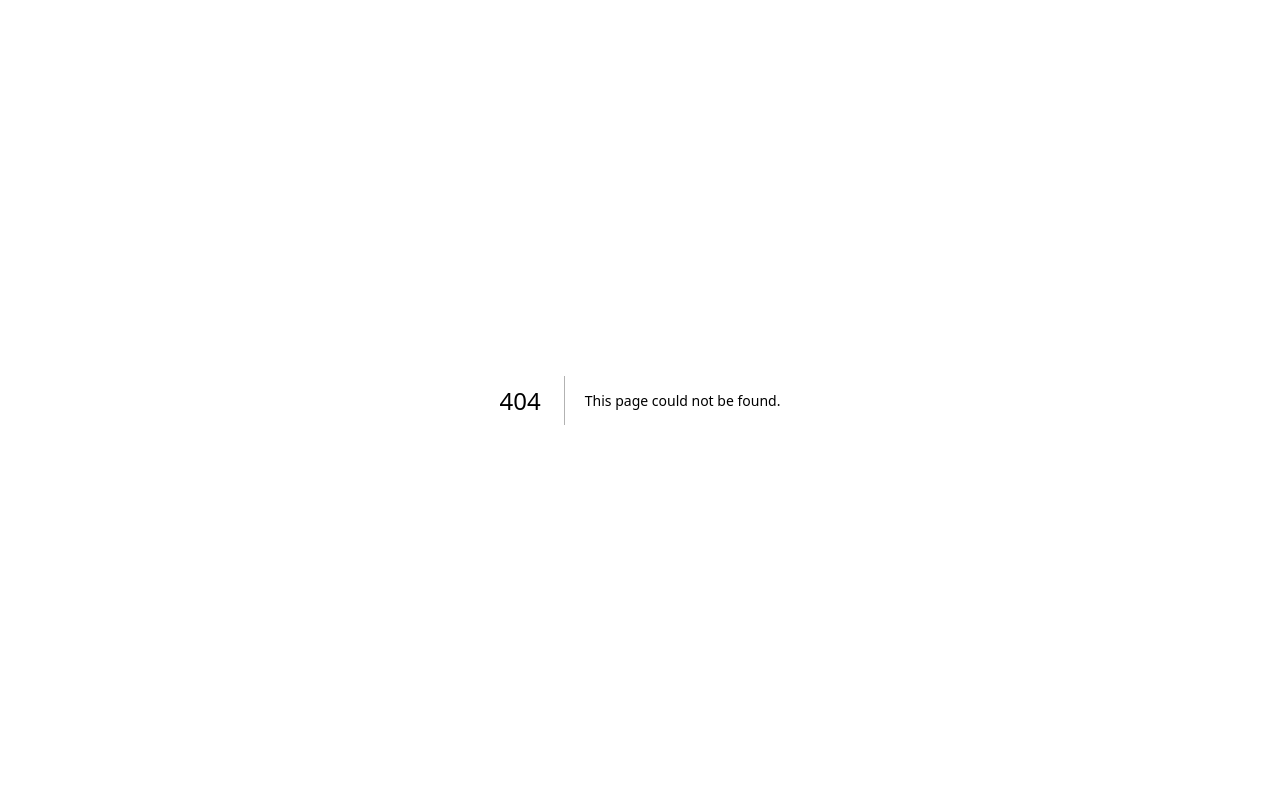
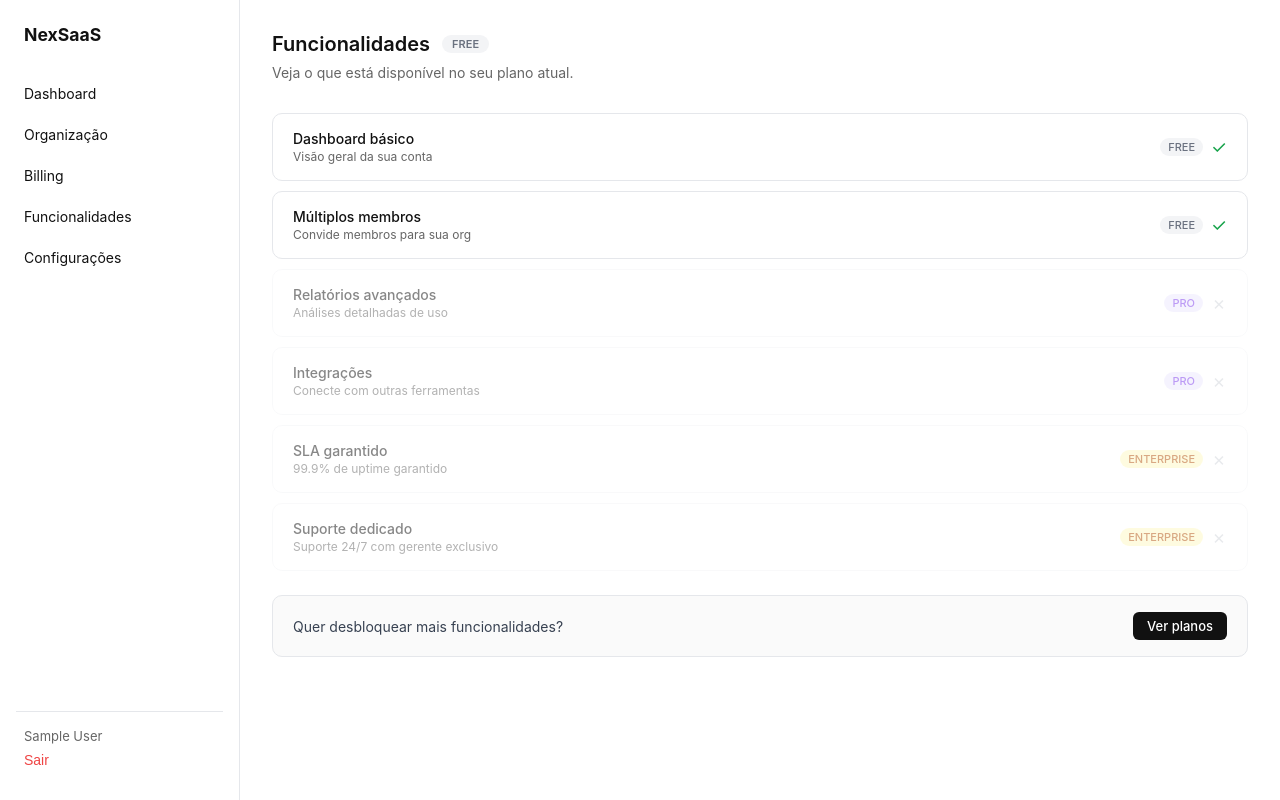
Before and after one commit to CaioImbroisi/nextsaas, a Next.js app: page /dashboard/features in a window 1280 px wide. Before the commit this address had no page. Built offline with nearby package versions, Linux system fonts and the light colour scheme; no server answers; the database is empty; sample sign-in values are in the browser's storage.

Commit message:
feat: add plan-based feature access control

```diff
--- /dev/null
+++ b/src/app/dashboard/features/page.tsx
@@ -0,0 +1,110 @@
+import { redirect } from "next/navigation"
+import { auth } from "@/lib/auth"
+import { getUserPlan, hasAccess } from "@/lib/plan"
+
+export default async function FeaturesPage() {
+  const session = await auth()
+  if (!session) redirect("/login")
+
+  const plan = await getUserPlan(session.user.id)
+
+  const features = [
+    { name: "Dashboard básico", requiredPlan: "FREE" as const, description: "Visão geral da sua conta" },
+    { name: "Múltiplos membros", requiredPlan: "FREE" as const, description: "Convide membros para sua org" },
+    { name: "Relatórios avançados", requiredPlan: "PRO" as const, description: "Análises detalhadas de uso" },
+    { name: "Integrações", requiredPlan: "PRO" as const, description: "Conecte com outras ferramentas" },
+    { name: "SLA garantido", requiredPlan: "ENTERPRISE" as const, description: "99.9% de uptime garantido" },
+    { name: "Suporte dedicado", requiredPlan: "ENTERPRISE" as const, description: "Suporte 24/7 com gerente exclusivo" },
+  ]
+
+  const planColors: Record<string, string> = {
+    FREE: "#6b7280",
+    PRO: "#7c3aed",
+    ENTERPRISE: "#b45309",
+  }
+
+  return (
+    <div>
+      <div style={{ display: "flex", alignItems: "center", gap: 12, marginBottom: "0.5rem" }}>
+        <h1 style={{ fontSize: "1.25rem", fontWeight: 600 }}>Funcionalidades</h1>
+        <span style={{
+          fontSize: 11,
+          padding: "2px 10px",
+          borderRadius: 99,
+          fontWeight: 600,
+          background: plan === "FREE" ? "#f3f4f6" : plan === "PRO" ? "#ede9fe" : "#fef9c3",
+          color: planColors[plan],
+        }}>
+          {plan}
+        </span>
+      </div>
+      <p style={{ fontSize: 14, color: "#666", marginBottom: "2rem" }}>
+        Veja o que está disponível no seu plano atual.
+      </p>
+
+      <div style={{ display: "flex", flexDirection: "column", gap: 10 }}>
+        {features.map(feature => {
+          const accessible = hasAccess(plan, feature.requiredPlan)
+          return (
+            <div key={feature.name} style={{
+              padding: "1rem 1.25rem",
+              border: `1px solid ${accessible ? "#e5e7eb" : "#f3f4f6"}`,
+              borderRadius: 10,
+              display: "flex",
+              justifyContent: "space-between",
+              alignItems: "center",
+              opacity: accessible ? 1 : 0.5,
+            }}>
+              <div>
+                <p style={{ fontWeight: 500, fontSize: 14, marginBottom: 2 }}>{feature.name}</p>
+                <p style={{ fontSize: 12, color: "#666" }}>{feature.description}</p>
+              </div>
+              <div style={{ display: "flex", alignItems: "center", gap: 8 }}>
+                <span style={{
+                  fontSize: 11,
+                  padding: "2px 8px",
+                  borderRadius: 99,
+                  background: feature.requiredPlan === "FREE" ? "#f3f4f6" : feature.requiredPlan === "PRO" ? "#ede9fe" : "#fef9c3",
+                  color: planColors[feature.requiredPlan],
+                  fontWeight: 500,
+                }}>
+                  {feature.requiredPlan}
+                </span>
+                {accessible
+                  ? <span style={{ color: "#16a34a", fontSize: 18 }}>✓</span>
+                  : <span style={{ color: "#d1d5db", fontSize: 18 }}>✗</span>
+                }
+              </div>
+            </div>
+          )
+        })}
+      </div>
+
+      {plan === "FREE" && (
+        <div style={{
+          marginTop: "1.5rem",
+          padding: "1rem 1.25rem",
+          background: "#fafafa",
+          border: "1px solid #e5e7eb",
+          borderRadius: 10,
+          display: "flex",
+          justifyContent: "space-between",
+          alignItems: "center",
+        }}>
+          <p style={{ fontSize: 14, color: "#374151" }}>Quer desbloquear mais funcionalidades?</p>
+          <a href="/dashboard/billing" style={{
+            fontSize: 13,
+            padding: "6px 14px",
+            background: "#111",
+            color: "#fff",
+            borderRadius: 6,
+            textDecoration: "none",
+            fontWeight: 500,
+          }}>
+            Ver planos
+          </a>
+        </div>
+      )}
+    </div>
+  )
+}
--- a/src/app/dashboard/layout.tsx
+++ b/src/app/dashboard/layout.tsx
@@ -37,6 +37,9 @@ export default async function DashboardLayout({
         <Link href="/dashboard/billing" style={{ display: "block", padding: "0.5rem", borderRadius: 6, fontSize: 14, color: "#111", textDecoration: "none" }}>
           Billing
         </Link>
+        <Link href="/dashboard/features" style={{ display: "block", padding: "0.5rem", borderRadius: 6, fontSize: 14, color: "#111", textDecoration: "none" }}>
+          Funcionalidades
+        </Link>
         <Link href="/dashboard/settings" style={{ display: "block", padding: "0.5rem", borderRadius: 6, fontSize: 14, color: "#111", textDecoration: "none" }}>
           Configurações
         </Link>
--- /dev/null
+++ b/src/lib/plan.ts
@@ -0,0 +1,22 @@
+import { prisma } from "@/lib/prisma"
+
+export type Plan = "FREE" | "PRO" | "ENTERPRISE"
+
+const planHierarchy: Record<Plan, number> = {
+  FREE: 0,
+  PRO: 1,
+  ENTERPRISE: 2,
+}
+
+export async function getUserPlan(userId: string): Promise<Plan> {
+  const membership = await prisma.membership.findFirst({
+    where: { userId },
+    include: { organization: true },
+  })
+
+  return (membership?.organization.plan as Plan) ?? "FREE"
+}
+
+export function hasAccess(userPlan: Plan, requiredPlan: Plan): boolean {
+  return planHierarchy[userPlan] >= planHierarchy[requiredPlan]
+}
```
